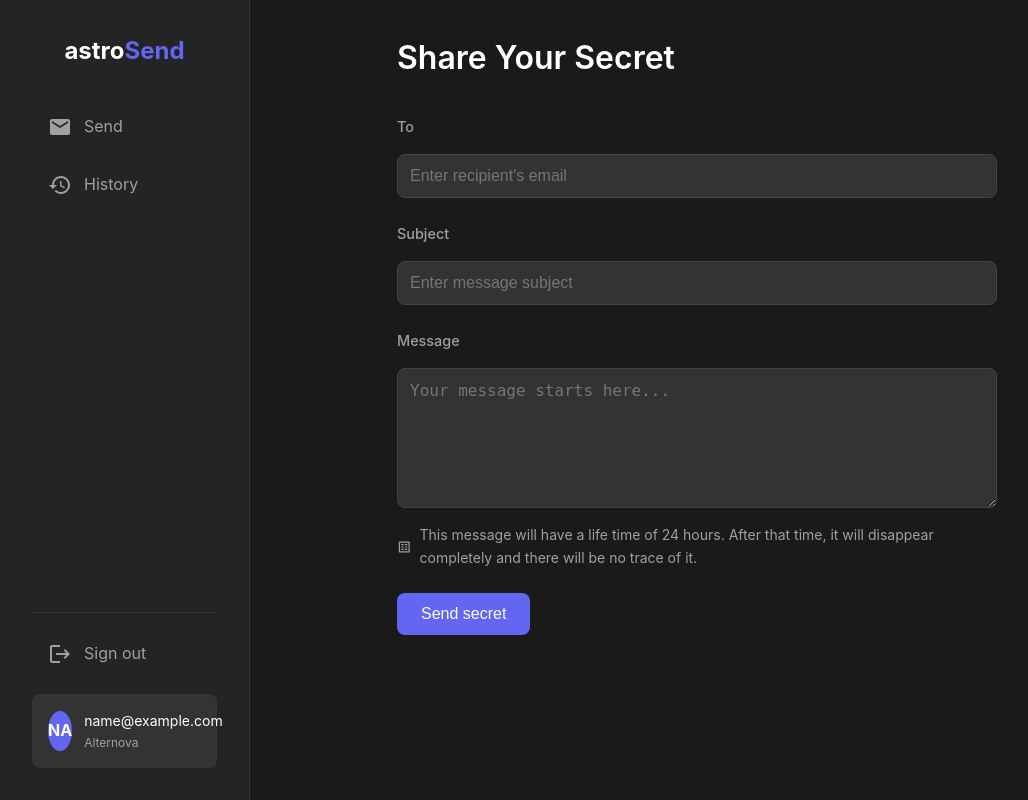
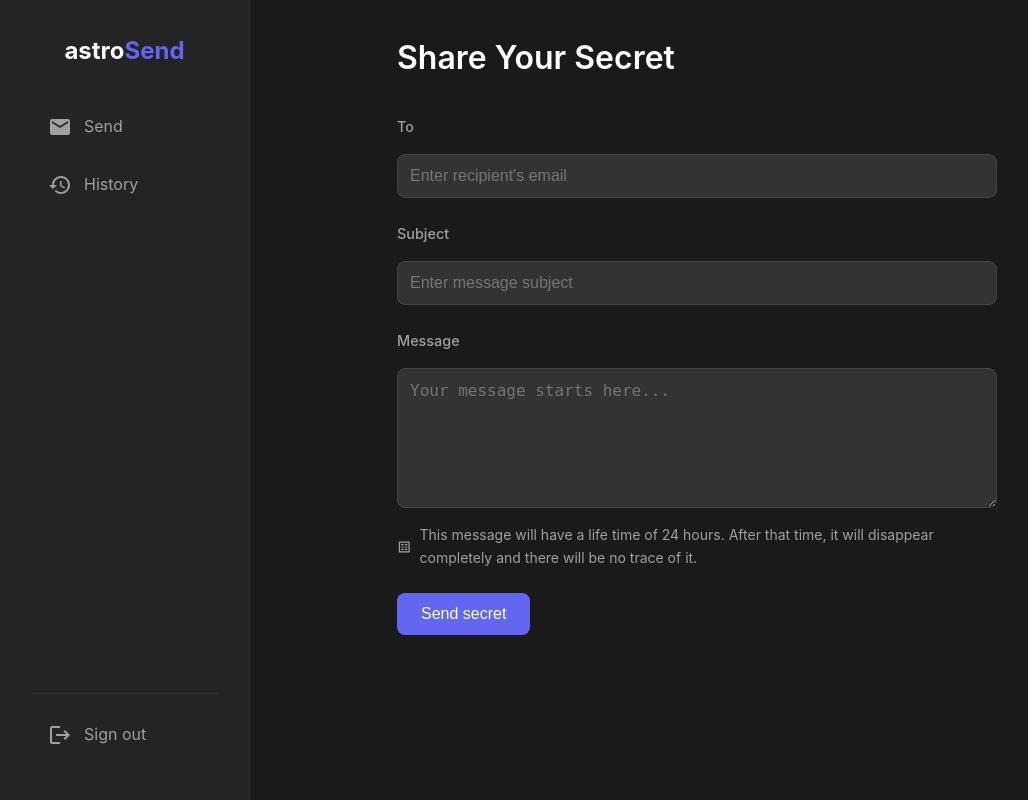
Before and after one commit to Alternova-Inc/astrosend, a Django app: page /dashboard/ in a window 1280 px wide. Shown: the whole page, without its empty margins (0-1028 px from the left). Run offline with Django 5.2, Linux system fonts and the light colour scheme; the visitor is signed in with stand-in values (Sample User, id 1).

Commit message:
remove profile section

```diff
--- a/templates/dashboard/base.html
+++ b/templates/dashboard/base.html
@@ -39,16 +39,6 @@
                 </svg>
                 <span>Sign out</span>
             </a>
-
-            <div class="user-profile">
-                <div class="avatar">
-                    {{ request.user.email|slice:":2"|upper }}
-                </div>
-                <div class="user-info">
-                    <div class="user-name">{{ request.user.email }}</div>
-                    <div class="user-role">Alternova</div>
-                </div>
-            </div>
         </div>
     </nav>
 
```
